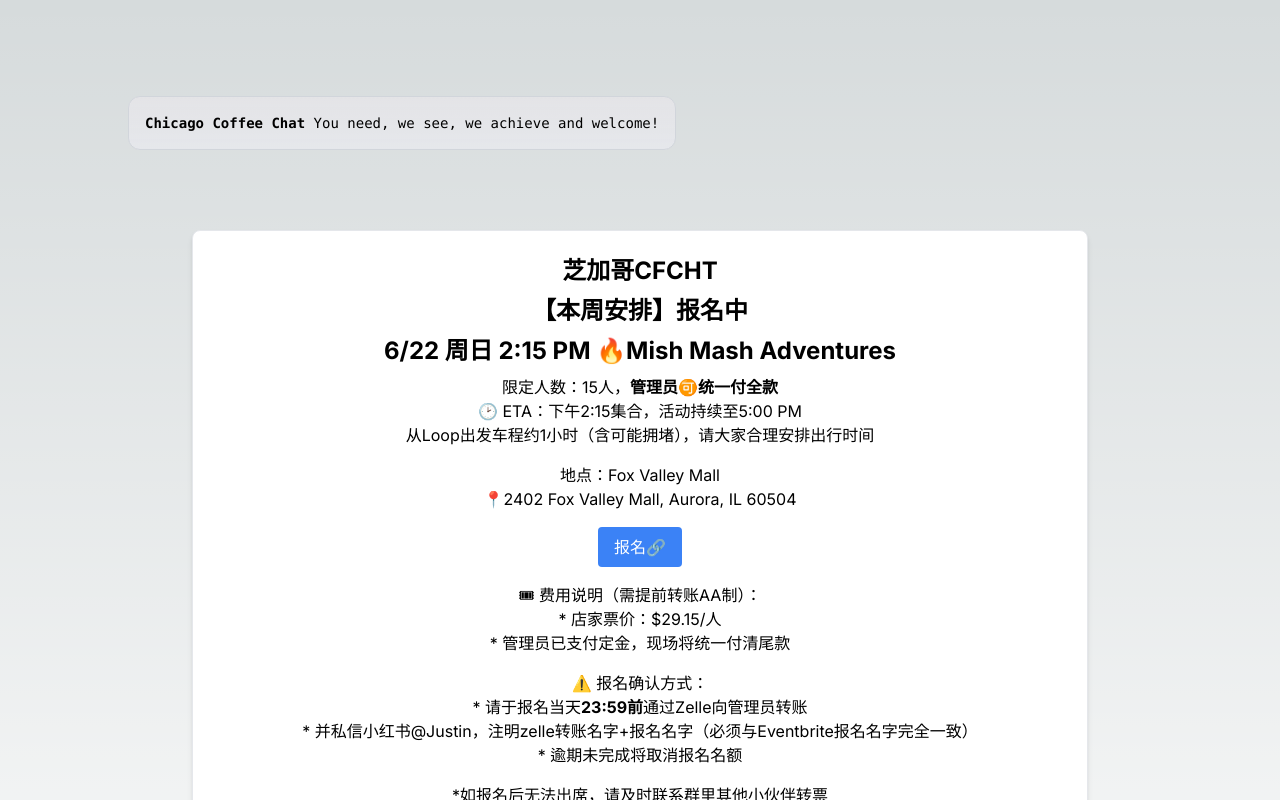
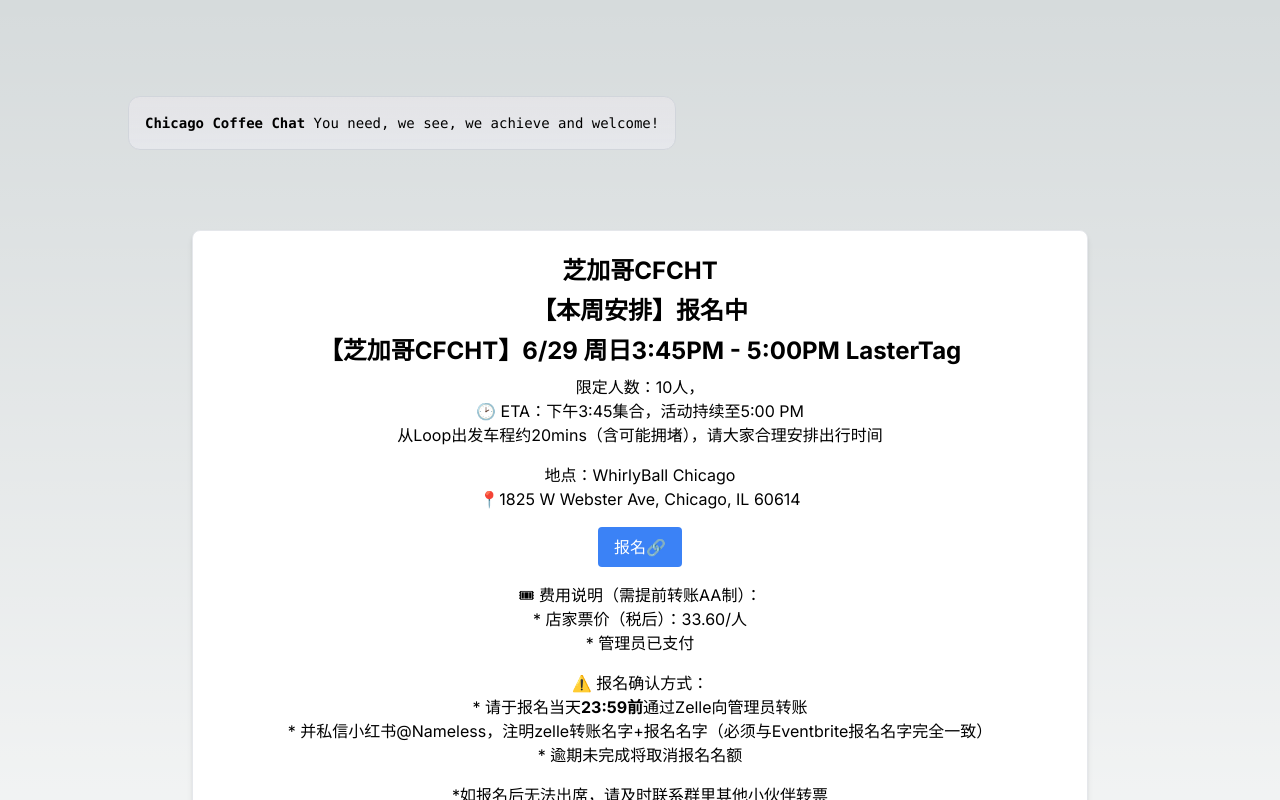
Before and after one commit to Brack-Wang/nextjs, a Next.js app: page / in a window 1280 px wide. Shown: the top 800 px of the page. Built offline with nearby package versions, Linux system fonts and the light colour scheme.

Commit message:
Update page.tsx

```diff
--- a/app/page.tsx
+++ b/app/page.tsx
@@ -20,9 +20,9 @@ export default function Home() {
 
       {/* Event Details Replacement Start */}
       <h2 className="text-2xl font-bold mb-2">【本周安排】报名中</h2>
-      <h2 className="text-2xl font-bold mb-2">6/22 周日 2:15 PM 🔥Mish Mash Adventures</h2>
-      <p className="mb-4">限定人数：15人，<strong>管理员🉑️统一付全款</strong><br />🕑 ETA：下午2:15集合，活动持续至5:00 PM<br />从Loop出发车程约1小时（含可能拥堵），请大家合理安排出行时间</p>
-      <p className="mb-4">地点：Fox Valley Mall<br />📍2402 Fox Valley Mall, Aurora, IL 60504</p>
+      <h2 className="text-2xl font-bold mb-2">【芝加哥CFCHT】6/29  周日3:45PM - 5:00PM LasterTag</h2>
+      <p className="mb-4">限定人数：10人，<br />🕑 ETA：下午3:45集合，活动持续至5:00 PM<br />从Loop出发车程约20mins（含可能拥堵），请大家合理安排出行时间</p>
+      <p className="mb-4">地点：WhirlyBall Chicago<br />📍1825 W Webster Ave, Chicago, IL 60614</p>
       <p className="mb-4">
         <a
           href="https://www.eventbrite.com/e/cfcht622-215pm-mish-mash-adventures-tickets-1418059045779?aff=oddtdtcreator"
@@ -32,8 +32,8 @@ export default function Home() {
           报名🔗
         </a>
       </p>
-      <p className="mb-4">🎟 费用说明（需提前转账AA制）：<br />* 店家票价：$29.15/人<br />* 管理员已支付定金，现场将统一付清尾款</p>
-      <p className="mb-4">⚠️ 报名确认方式：<br />* 请于报名当天<strong>23:59前</strong>通过Zelle向管理员转账<br />* 并私信小红书@Justin，注明zelle转账名字+报名名字（必须与Eventbrite报名名字完全一致）<br />* 逾期未完成将取消报名名额</p>
+      <p className="mb-4">🎟 费用说明（需提前转账AA制）：<br />* 店家票价（税后）：33.60/人<br />* 管理员已支付</p>
+      <p className="mb-4">⚠️ 报名确认方式：<br />* 请于报名当天<strong>23:59前</strong>通过Zelle向管理员转账<br />* 并私信小红书@Nameless，注明zelle转账名字+报名名字（必须与Eventbrite报名名字完全一致）<br />* 逾期未完成将取消报名名额</p>
       <p className="mt-4">*如报名后无法出席，请及时联系群里其他小伙伴转票</p>
       <p className="mt-4 font-bold">本周日见！🌀🎉</p>
       <p className="mt-4 font-bold">固定报名时间：每周三8PM</p>
```
